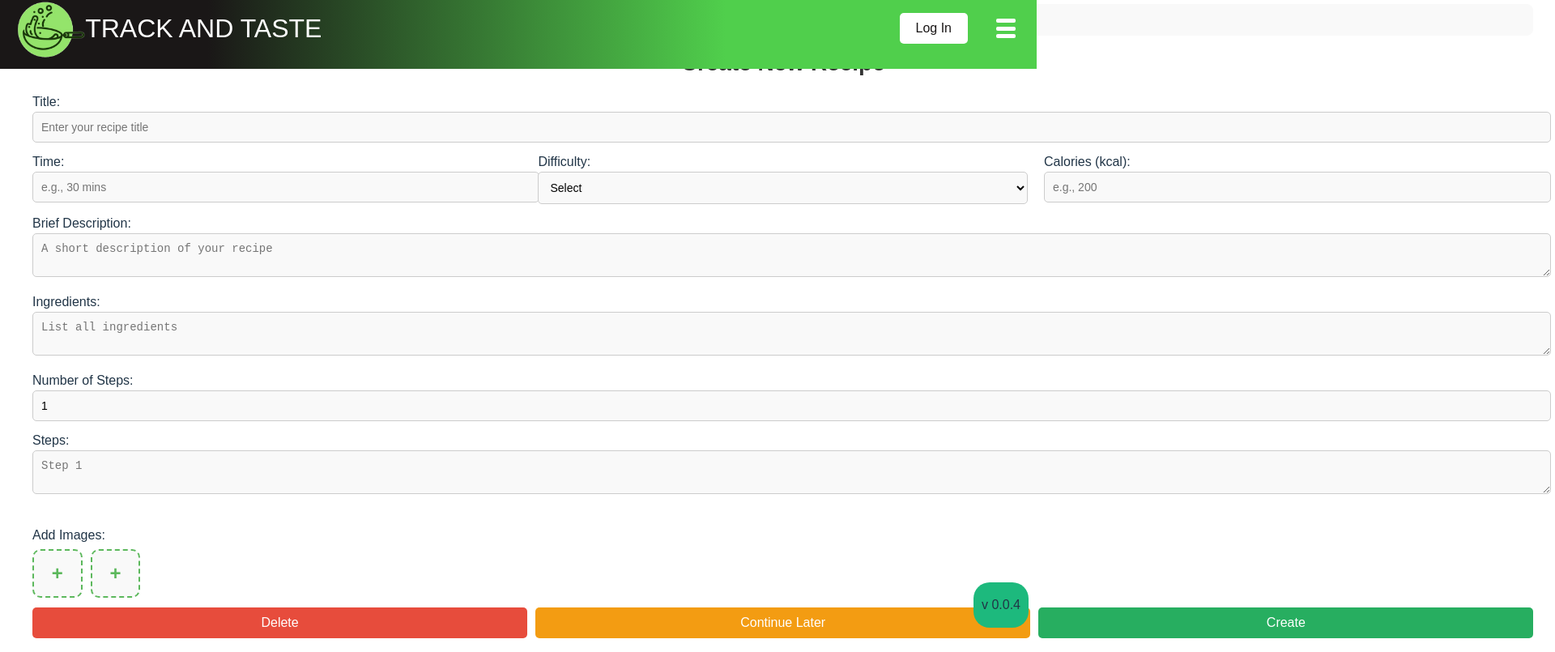
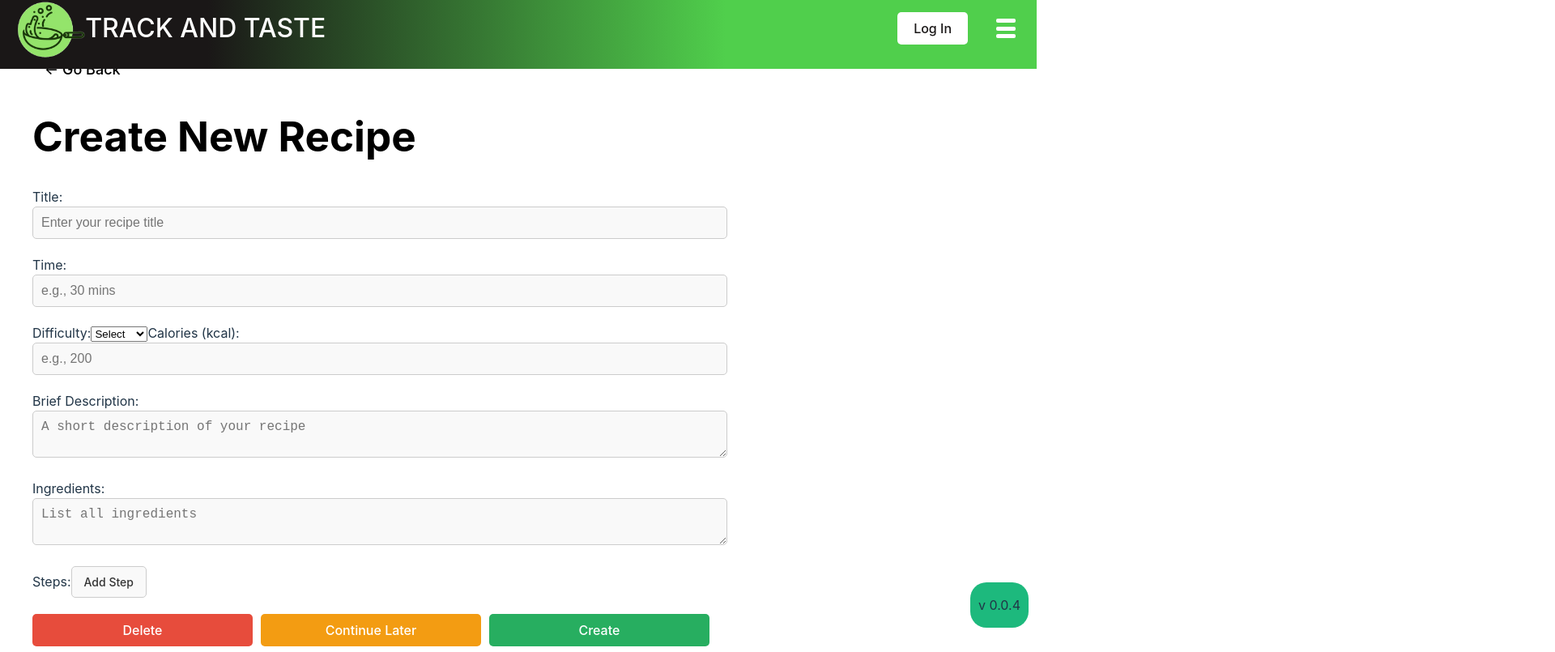
Before and after one commit to fpgsilva/TrackAndTaste, a React (Vite) app: page /#/AddRecipe in a window 1280 px wide. Shown: the part 15-820 px from the top of the page at 81% size, 1920 px wide, since content can reach past the window. Built offline with nearby package versions, Linux system fonts and the light colour scheme; the HTML template or start-up script is replaced by a standard one.

Commit message:
UPDATED version do create recipe so faltam as imagens

```diff
--- a/src/App.tsx
+++ b/src/App.tsx
@@ -6,7 +6,7 @@ import { Profile } from "./Pages/Profile";
 import { AddRecipe } from "./Pages/AddRecipe";
 import { Settings } from "./Pages/Settings";
 import { CalorieTracker } from "./Pages/CalorieTracker";
-import { SearchResults } from "./Pages/SearchResults"
+import { SearchResults } from "./Pages/SearchResults";
 
 function App() {
   return (
@@ -20,7 +20,6 @@ function App() {
           <Route path="/CalorieTracker" element={<CalorieTracker />}></Route>
           <Route path="/SearchResults" element={<SearchResults />}></Route>
 
-
           <Route path="/Settings" element={<Settings />}></Route>
         </Route>
       </Routes>
--- a/src/Pages/AddRecipe.css
+++ b/src/Pages/AddRecipe.css
@@ -1,110 +1,135 @@
-/* General Styling */
-body {
-  font-family: 'Arial', sans-serif;
-  margin: 0;
-  padding: 0;
-  background: #f4f4f4;
-}
-
-/* Full-Screen Form */
+/* Main container for the Add Recipe page */
 .add-recipe {
     display: flex;
     flex-direction: column;
-  width: 180%; /* Full width of the screen */
-  margin: 0; /* No outer margin */
-  padding: 20px 40px; /* Inner padding for spacing */
+    width: 100%;
+    height: 100%;
+    margin: 0;
+    padding: 20px 40px;
+    padding-top: 80px; /* Ensure the section is below the fixed navbar */
     background: #ffffff;
 
-  animation: fadeIn 0.5s ease-in-out;
+}
+.recipe-header {
+  color: rgb(0, 0, 0);
 }
 
-/* Title Styling */
-.add-recipe h1 {
-  text-align: center;
-  font-size: 28px;
+/* Headings for sections */
+.add-recipe h2 {
+    font-size: 24px;
+    font-weight: bold;
     margin-bottom: 20px;
     color: #333;
 }
 
-/* Form Styling */
-.recipe-form {
-  display: flex;
-  flex-direction: column;
-  gap: 12px;
-  flex-grow: 1; /* Take up remaining space */
-}
-/* Recipe Details Full Row */
-.recipe-details {
-  display: flex;
-  gap: 20px;
-  flex-wrap: wrap;
-  justify-content: space-between;
-}
-
-.recipe-details label {
-  flex: 1;
-  min-width: 300px; /* Prevent fields from shrinking too much */
-  max-width: 100%; /* Allow fields to stretch */
-}
-
-/* Inputs Styling */
-.recipe-form input,
-.recipe-form select,
-.recipe-form textarea {
+/* Input fields styling */
+.add-recipe input,
+.add-recipe textarea {
     width: 100%;
     padding: 10px;
-  font-size: 14px;
+    margin-bottom: 20px;
     border: 1px solid #ccc;
     border-radius: 5px;
     background: #f9f9f9;
-  transition: border-color 0.3s;
+    font-size: 16px;
+    color: #333;
+    outline: none;
+
 }
 
-.recipe-form input:focus,
-.recipe-form select:focus,
-.recipe-form textarea:focus {
-  border-color: #5cb85c;
-  outline: none;
+/* Input fields hover and focus effects */
+.add-recipe input:focus,
+.add-recipe textarea:focus {
+    border-color: #999;
+    background: #fff;
 }
 
-textarea {
-  resize: vertical;
+/* Add Step button styling */
+.btn.add-step {
+    background: #f9f9f9; /* Match input background */
+    color: #333; /* Text color */
+    border: 1px solid #ccc;
+    border-radius: 5px;
+    padding: 10px 15px;
+    cursor: pointer;
+    font-size: 14px;
+    transition: background-color 0.3s, border-color 0.3s;
 }
 
-/* Add Images Section */
-.add-images {
+/* Hover effect for Add Step button */
+.btn.add-step:hover {
+    background: #eaeaea; /* Slightly darker hover effect */
+    border-color: #aaa;
+}
+
+/* Add Step button alignment */
+.add-step-container {
     display: flex;
-  flex-direction: column;
-  gap: 5px;
+    justify-content: flex-start;
+    margin-bottom: 20px;
+}
+
+/* Steps list container */
+.steps-list {
     margin-top: 20px;
 }
 
-.add-images .image-buttons {
+.steps-list li {
+    font-size: 16px;
+    margin-bottom: 10px;
+    color: #333;
+}
+
+/* Submit button styling */
+.btn.submit-recipe {
+    background: #007bff;
+    color: #fff;
+    border: none;
+    border-radius: 5px;
+    padding: 10px 15px;
+    cursor: pointer;
+    font-size: 16px;
+    transition: background-color 0.3s;
+}
+
+/* Hover effect for Submit button */
+.btn.submit-recipe:hover {
+    background: #0056b3;
+}
+
+/* Responsive design for smaller screens */
+@media (max-width: 768px) {
+    .add-recipe {
+        padding: 10px 20px;
+        padding-top: 100px; /* Adjust spacing for mobile view */
+    }
+
+    .btn.add-step,
+    .btn.submit-recipe {
+        width: 100%; /* Full-width buttons on smaller screens */
+        text-align: center;
+    }
+}
+
+/* Fade-in animation keyframes */
+@keyframes fadeIn {
+    from {
+        opacity: 0;
+        transform: translateY(10px);
+    }
+    to {
+        opacity: 1;
+        transform: translateY(0);
+    }
+}
+
+
+.buttons {
   display: flex;
   gap: 10px;
+  margin-top: 20px;
 }
 
-.add-images .add-image {
-  width: 60px;
-  height: 60px;
-  border: 2px dashed #5cb85c;
-  border-radius: 10px;
-  background: #f9f9f9;
-  font-size: 24px;
-  font-weight: bold;
-  color: #5cb85c;
-  cursor: pointer;
-  display: flex;
-  align-items: center;
-  justify-content: center;
-}
-
-/* Buttons Styling */
-.buttons {
-  display: flex;
-  justify-content: space-between;
-  gap: 10px;
-}
 
 .buttons .btn {
   flex: 1;
@@ -117,31 +142,24 @@ textarea {
   text-align: center;
   color: white;
 }
-
 .buttons .btn.delete {
   background: #e74c3c;
 }
-
 .buttons .btn.delete:hover {
   background: #c0392b;
 }
-
 .buttons .btn.continue {
   background: #f39c12;
 }
-
 .buttons .btn.continue:hover {
   background: #e67e22;
 }
-
 .buttons .btn.create {
   background: #27ae60;
 }
-
 .buttons .btn.create:hover {
   background: #2ecc71;
 }
-
 /* Animations */
 @keyframes fadeIn {
   from {
@@ -153,3 +171,21 @@ textarea {
     transform: translateY(0);
   }
 }
+/* Styling for the Go Back button with border */
+.back-button {
+  display: flex;
+  align-items: center;  /* Center the content vertically */
+  padding: 10px 15px;
+  border: 2px solid #030303;  /* Border color */
+  border-radius: 5px;
+  background: #ffffff;  /* White background */
+  color: #000000;  /* Text and arrow color */
+  transition: background-color 0.3s, border-color 0.3s;
+  text-align: center;
+}
+
+/* Hover effect for Go Back button */
+.back-button:hover {
+  background: #f1f1f1;
+  border-color: #000000;
+}
--- a/src/Pages/AddRecipe.tsx
+++ b/src/Pages/AddRecipe.tsx
@@ -1,9 +1,10 @@
-import React, { useState } from "react";
+import React, { useState, useRef } from "react";
 import { useNavigate } from "react-router-dom";
 import "./AddRecipe.css";
 
 export function AddRecipe() {
   const navigate = useNavigate();
+  const stepsContainerRef = useRef<HTMLDivElement>(null); // Reference to the steps container
   const [recipe, setRecipe] = useState({
     title: "",
     time: "",
@@ -12,7 +13,6 @@ export function AddRecipe() {
     description: "",
     ingredients: "",
     steps: [] as string[], // Store steps as an array of strings
-    stepCount: 1, // Number of steps (default to 1)
   });
 
   const handleChange = (
@@ -21,18 +21,7 @@ export function AddRecipe() {
     >
   ) => {
     const { name, value } = e.target;
-
-    // Update steps if stepCount changes
-    if (name === "stepCount") {
-      const stepCount = parseInt(value) || 1; // Ensure stepCount is at least 1
-      setRecipe({
-        ...recipe,
-        stepCount,
-        steps: Array(stepCount).fill(""), // Reset steps array to match step count
-      });
-    } else {
-      setRecipe({ ...recipe, [name]: value });
-    }
+    setRecipe({ ...recipe, [name]: value });
   };
 
   const handleStepChange = (index: number, value: string) => {
@@ -41,14 +30,15 @@ export function AddRecipe() {
     setRecipe({ ...recipe, steps });
   };
 
-  const handleCreate = () => {
-    alert("Recipe Created!"); // Update with modal or toast notification later
+  const handleAddStep = () => {
+    setRecipe((prev) => ({
+      ...prev,
+      steps: [...prev.steps, ""], // Add a new empty step
+    }));
   };
 
-  const handleContinueLater = () => {
-    alert("Recipe Saved for Later!");
-  };
-
+  const handleCreate = () => alert("Recipe Created!");
+  const handleContinueLater = () => alert("Recipe Saved for Later!");
   const handleDelete = () => {
     setRecipe({
       title: "",
@@ -58,18 +48,19 @@ export function AddRecipe() {
       description: "",
       ingredients: "",
       steps: [],
-      stepCount: 1,
     });
   };
 
   return (
     <div className="add-recipe">
-      {/* Back button */}
-      <button className="back-button" onClick={() => navigate("/")}>
-        ← Back
-      </button>
+      {/* Top left Go Back button */}
+      <div className="back-container">
+        <button className="back-button" onClick={() => navigate("/")}>
+          ← Go Back
+        </button>
+      </div>
 
-      <h1>Create New Recipe</h1>
+      <h1 className="recipe-header">Create New Recipe</h1>
 
       <form className="recipe-form">
         {/* Title */}
@@ -143,45 +134,26 @@ export function AddRecipe() {
           ></textarea>
         </label>
 
-        {/* Number of Steps */}
-        <label>
-          <span>Number of Steps:</span>
-          <input
-            type="number"
-            name="stepCount"
-            min="1"
-            value={recipe.stepCount}
-            onChange={handleChange}
-            placeholder="e.g., 3"
-          />
-        </label>
-
         {/* Steps */}
-        <div>
+        <div ref={stepsContainerRef} className="steps-container">
           <span>Steps:</span>
-          {Array.from({ length: recipe.stepCount }).map((_, index) => (
+          {recipe.steps.map((step, index) => (
             <div key={index}>
               <textarea
                 name={`step-${index}`}
-                value={recipe.steps[index] || ""}
+                value={step}
                 onChange={(e) => handleStepChange(index, e.target.value)}
                 placeholder={`Step ${index + 1}`}
               ></textarea>
             </div>
           ))}
-        </div>
-
-        {/* Add Images Section */}
-        <div className="add-images">
-          <span>Add Images:</span>
-          <div className="image-buttons">
-            <button type="button" className="add-image">
-              +
-            </button>
-            <button type="button" className="add-image">
-              +
-            </button>
-          </div>
+          <button
+            type="button"
+            onClick={handleAddStep}
+            className="btn add-step"
+          >
+            Add Step
+          </button>
         </div>
 
         {/* Buttons */}
--- a/src/Pages/CalorieTracker.tsx
+++ b/src/Pages/CalorieTracker.tsx
@@ -1,8 +1,95 @@
+import { useNavigate } from "react-router-dom";
+import "./Calories.css"; // Styles for this component
+
 export function CalorieTracker() {
+  const navigate = useNavigate();
+
+  // Mock data - replace with actual data as needed
+  const weeklyCalories = 1997;
+  const dailyGoal = 2000;
+  const caloriesToday = 500;
+
+  const recipes = [
+    {
+      id: 1,
+      title: "Recipe 1",
+      calories: "xx",
+      rating: 3,
+      image: "image-url-1",
+    },
+    {
+      id: 2,
+      title: "Recipe 2",
+      calories: "yy",
+      rating: 5,
+      image: "image-url-2",
+    },
+    {
+      id: 3,
+      title: "Recipe 3",
+      calories: "ww",
+      rating: 2,
+      image: "image-url-3",
+    },
+    {
+      id: 4,
+      title: "Recipe 4",
+      calories: "vv",
+      rating: 4,
+      image: "image-url-4",
+    },
+  ];
+
   return (
-    <div>
-      <h1>Add kcals idk</h1>
-      <p>Add a new ckal</p>
+    <div className="calories-tracker">
+      {/* Header */}
+      <header className="tracker-header">
+        <button onClick={() => navigate(-1)} className="back-button">
+          ←
+        </button>
+      </header>
+
+      {/* Calories Tracker */}
+      <section className="calories-overview">
+        <h2>Calories Tracker</h2>
+        <p>Calories This Week: {weeklyCalories}</p>
+      </section>
+
+      {/* Recently Tracked Recipes */}
+      <section className="recently-tracked">
+        <h3>Recently Tracked Recipes:</h3>
+        <div className="recipes-grid">
+          {recipes.map((recipe) => (
+            <div key={recipe.id} className="recipe-card">
+              <img
+                src={recipe.image}
+                alt={recipe.title}
+                className="recipe-image"
+              />
+              <div className="recipe-info">
+                <p>
+                  <strong>{recipe.title}</strong>
+                </p>
+                <p>Calories: {recipe.calories}</p>
+                <p>Rating: {"⭐".repeat(recipe.rating)}</p>
+              </div>
+            </div>
+          ))}
+        </div>
+      </section>
+
+      {/* Daily Goal */}
+      <section className="daily-goal">
+        <p>
+          Daily Goal: {caloriesToday}/{dailyGoal}
+        </p>
+        <div className="progress-bar">
+          <div
+            className="progress"
+            style={{ width: `${(caloriesToday / dailyGoal) * 100}%` }}
+          ></div>
+        </div>
+      </section>
     </div>
   );
 }
--- /dev/null
+++ b/src/Pages/Calories.css
@@ -0,0 +1,86 @@
+.calories-tracker {
+  padding: 20px;
+  font-family: Arial, sans-serif;
+}
+
+.tracker-header {
+  display: flex;
+  align-items: center;
+  justify-content: space-between;
+}
+
+.back-button {
+  font-size: 18px;
+  border: none;
+  background: none;
+  cursor: pointer;
+}
+
+.tracker-header h1 {
+  font-size: 24px;
+  text-align: center;
+  flex-grow: 1;
+  margin: 0;
+}
+
+.profile-icon {
+  font-size: 24px;
+}
+
+.calories-overview {
+  margin-top: 20px;
+}
+
+.calories-overview h2 {
+  font-size: 20px;
+  margin: 0;
+}
+
+.recently-tracked {
+  margin-top: 20px;
+}
+
+.recipes-grid {
+  display: flex;
+  flex-wrap: wrap;
+  gap: 20px;
+  margin-top: 10px;
+}
+
+.recipe-card {
+  border: 1px solid #ccc;
+  padding: 10px;
+  width: 45%;
+  box-shadow: 0px 0px 5px rgba(0, 0, 0, 0.1);
+  border-radius: 8px;
+}
+
+.recipe-image {
+  width: 100%;
+  height: auto;
+  border-radius: 8px;
+}
+
+.recipe-info {
+  margin-top: 10px;
+}
+
+.recipe-info p {
+  margin: 5px 0;
+}
+
+.daily-goal {
+  margin-top: 20px;
+}
+
+.progress-bar {
+  height: 10px;
+  background-color: #e0e0e0;
+  border-radius: 5px;
+  overflow: hidden;
+}
+
+.progress {
+  height: 100%;
+  background-color: #4caf50;
+}
--- a/src/Pages/Home.tsx
+++ b/src/Pages/Home.tsx
@@ -5,13 +5,12 @@ import SearchBar from "../components/SearchBar";
 export function Home() {
   return (
     <>
-    <div>
+      <div>
         <SearchBar />
       </div>
       <div>
         <Navbar />
       </div>
-
       <div>
         <MainScreen />
       </div>
--- a/src/Pages/SearchResults.tsx
+++ b/src/Pages/SearchResults.tsx
@@ -10,13 +10,13 @@ export function SearchResults() {
 
   // Fetch recipes.json once when component mounts
   useEffect(() => {
-    fetch('/recipes.json')
+    fetch("/recipes.json")
       .then((response) => response.json())
       .then((json) => {
         setRecipes(json);
         filterResults(json); // Filter results immediately after fetching
       })
-      .catch((error) => console.error('Error fetching recipes:', error));
+      .catch((error) => console.error("Error fetching recipes:", error));
   }, []);
 
   // Filter recipes based on query
```
Lines whose indentation alone changed are shown as unchanged.
